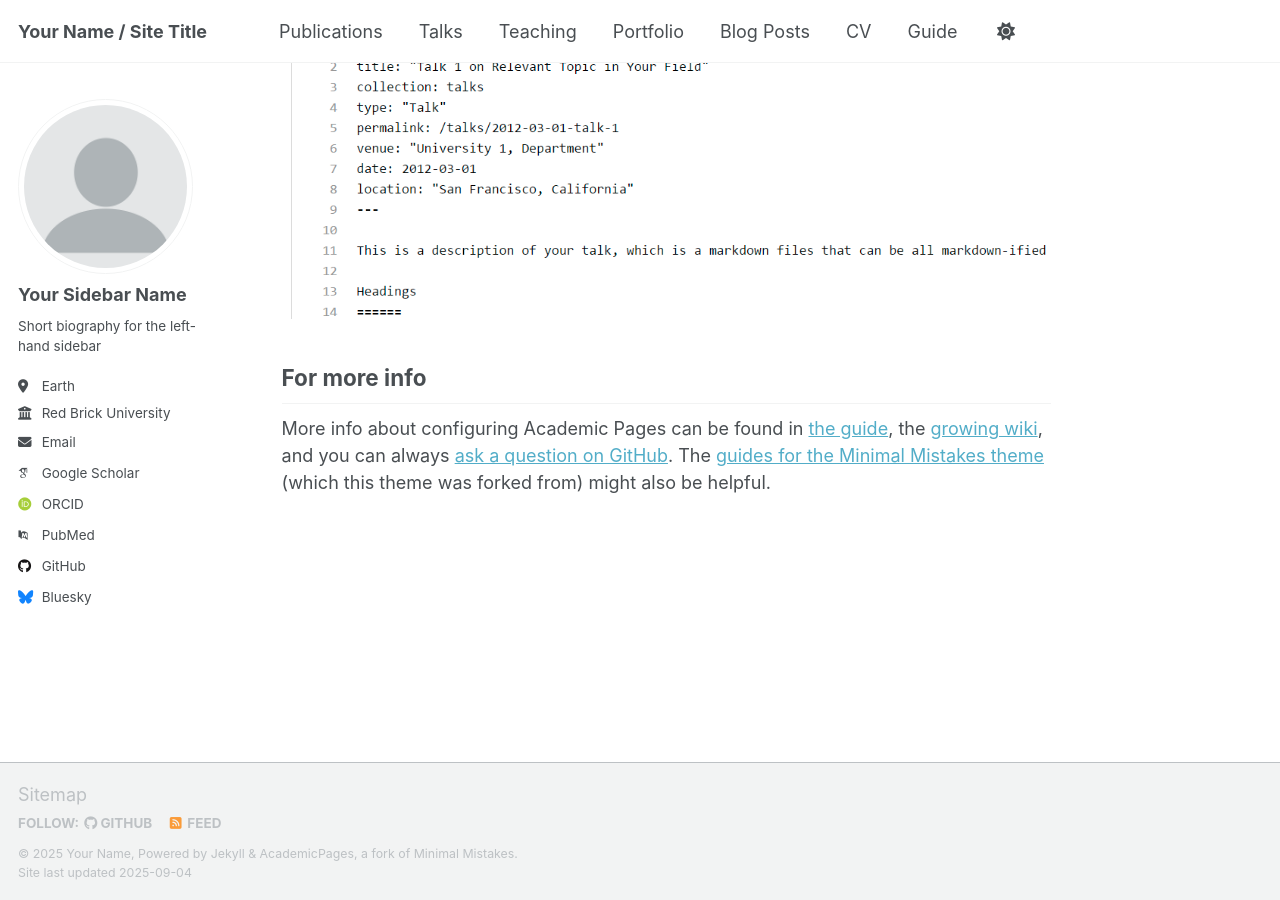
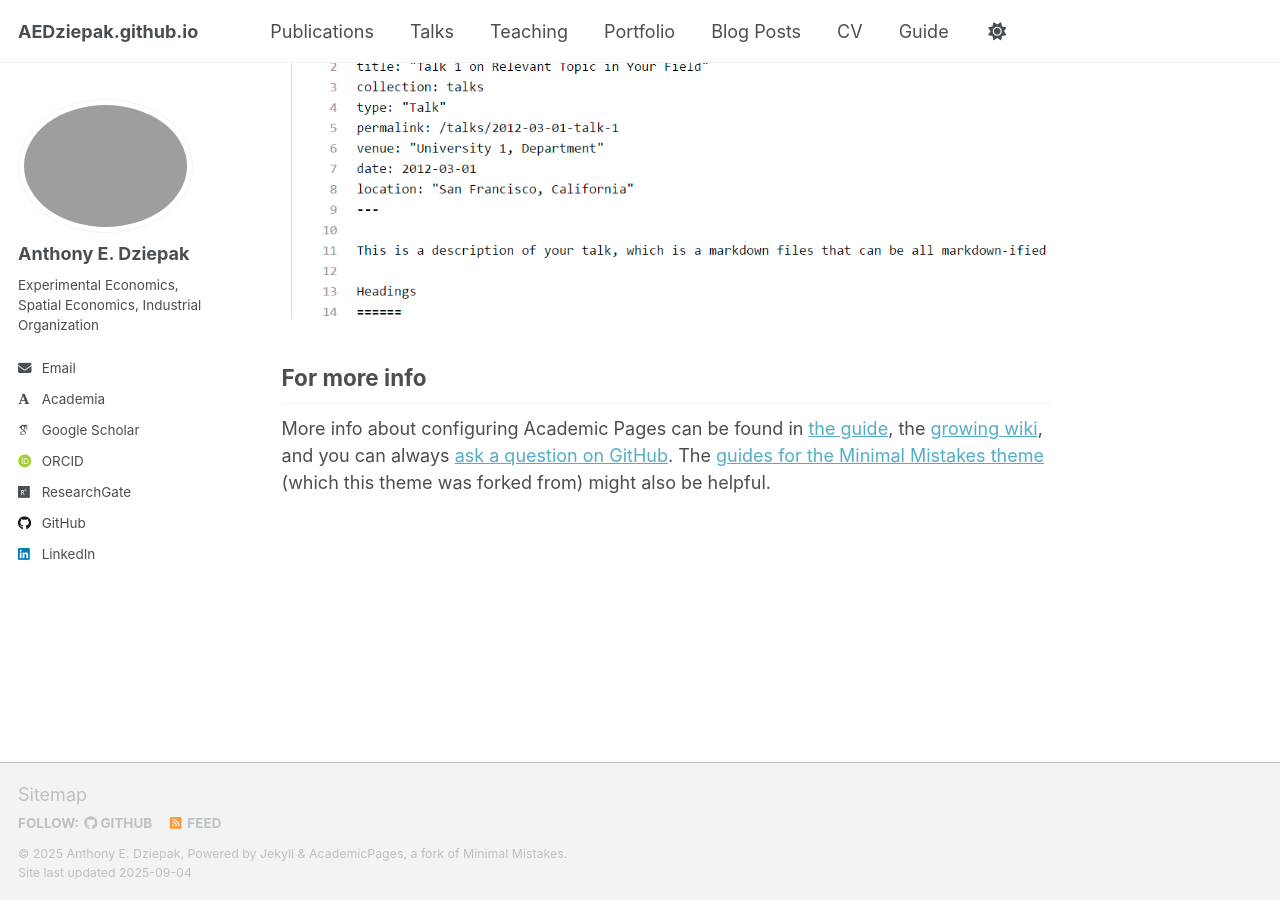
Before and after one commit to AEDziepak/AEDziepak.github.io, a Jekyll site: the page built from _pages/about.md, in a window 1280 px wide and 900 px high, scrolled down 2880 px. Built offline with Jekyll 4.4.1, drawn with Linux system fonts in a browser that asks for light colours; some web fonts are replaced; a script that is not in the unit is left out.

Commit message:
Update _config.yml

```diff
--- a/_config.yml
+++ b/_config.yml
@@ -9,51 +9,51 @@
 # Basic Site Settings
 locale                   : "en-US"
 site_theme               : "default" # Currently available options are "default", "air"
-title                    : "Your Name / Site Title"
-title_separator          : "-"
-name                     : &name "Your Name"
-description              : &description "personal description"
-url                      : https://academicpages.github.io # the base hostname & protocol for your site e.g. "https://[your GitHub username].github.io" or if you already have some other page hosted on Github then use "https://[your GitHub username].github.io/[Your Repo Name]"
-baseurl                  : "" # the subpath of your site, e.g. "/blog"
-repository               : "academicpages/academicpages.github.io"
+title                    :
+title_separator          :
+name                     : &name "Anthony E. Dziepak"
+description              : &description
+url                      : "https://aedziepak.github.io" # the base hostname & protocol for your site
+baseurl                  :  # the subpath of your site, e.g. "/blog"
+repository               : "aedziepak/aedziepak.github.io"
 
 # Site Author - The following control what appear as part of the author content on the side bar.
 #               If a field is blank the icon and link will not appear, otherwise it will be shown.
 #               Additional customization can be done by editing /_includes/author-profile.html
 author:
   # Biographic information
-  avatar           : "profile.png"
-  name             : "Your Sidebar Name"
+  avatar           : "econ.png"
+  name             : "Anthony E. Dziepak"
   pronouns         : # example: "she/her"
-  bio              : "Short biography for the left-hand sidebar"
-  location         : "Earth"
-  employer         : "Red Brick University"
+  bio              : Experimental Economics, Spatial Economics, Industrial Organization # Short biography for the left-hand sidebar
+  location         :
+  employer         :
   uri              : # URL
-  email            : "none@example.org"
+  email            : "dziepak@vt.edu"
 
   # Academic websites
-  academia         : # URL
+  academia         : "https://vt.academia.edu/AnthonyDziepak" # URL
   arxiv            : # URL - Update with the correct link to your profile
-  googlescholar    : "https://scholar.google.com/citations?user=PS_CX0AAAAAJ"
+  googlescholar    : "https://scholar.google.com/citations?user=tFofuK8AAAAJ&hl=en"
   inspire-hep      : # URL
   impactstory      : # URL
-  orcid            : "http://orcid.org/yourorcidurl"
+  orcid            : "https://orcid.org/0009-0008-1018-9085"
   semantic         : # URL
-  pubmed           : "https://www.ncbi.nlm.nih.gov/pubmed/?term=john+snow"
-  researchgate     : # URL
+  pubmed           :
+  researchgate     : "https://www.researchgate.net/profile/Anthony-Dziepak" # URL
   scopus           : # URL
 
   # Repositories and software development
   bitbucket        : # Username - Update with your username on the site
   codepen          : # Username
   dribbble         : # Username
-  github           : "academicpages"
+  github           : "aedziepak"
   kaggle           : # Username
   stackoverflow    : # User number or user number and name (i.e., use "1" or "1/jeff-atwood")
 
   # Social media
   artstation       : # Username
-  bluesky          : "bsky.app" # Replace this with you Bluesky username
+  bluesky          : # Replace this with you Bluesky username
   facebook         : # Username
   flickr           : # Username
   foursquare       : # Username
@@ -62,7 +62,7 @@ author:
   keybase          : # Username
   instagram        : # Username
   lastfm           : # Username
-  linkedin         : # Username
+  linkedin         : "https://www.linkedin.com/in/dziepak/" # Username
   mastodon         : # URL
   medium           : # URL
   pinterest        : # Username
```
